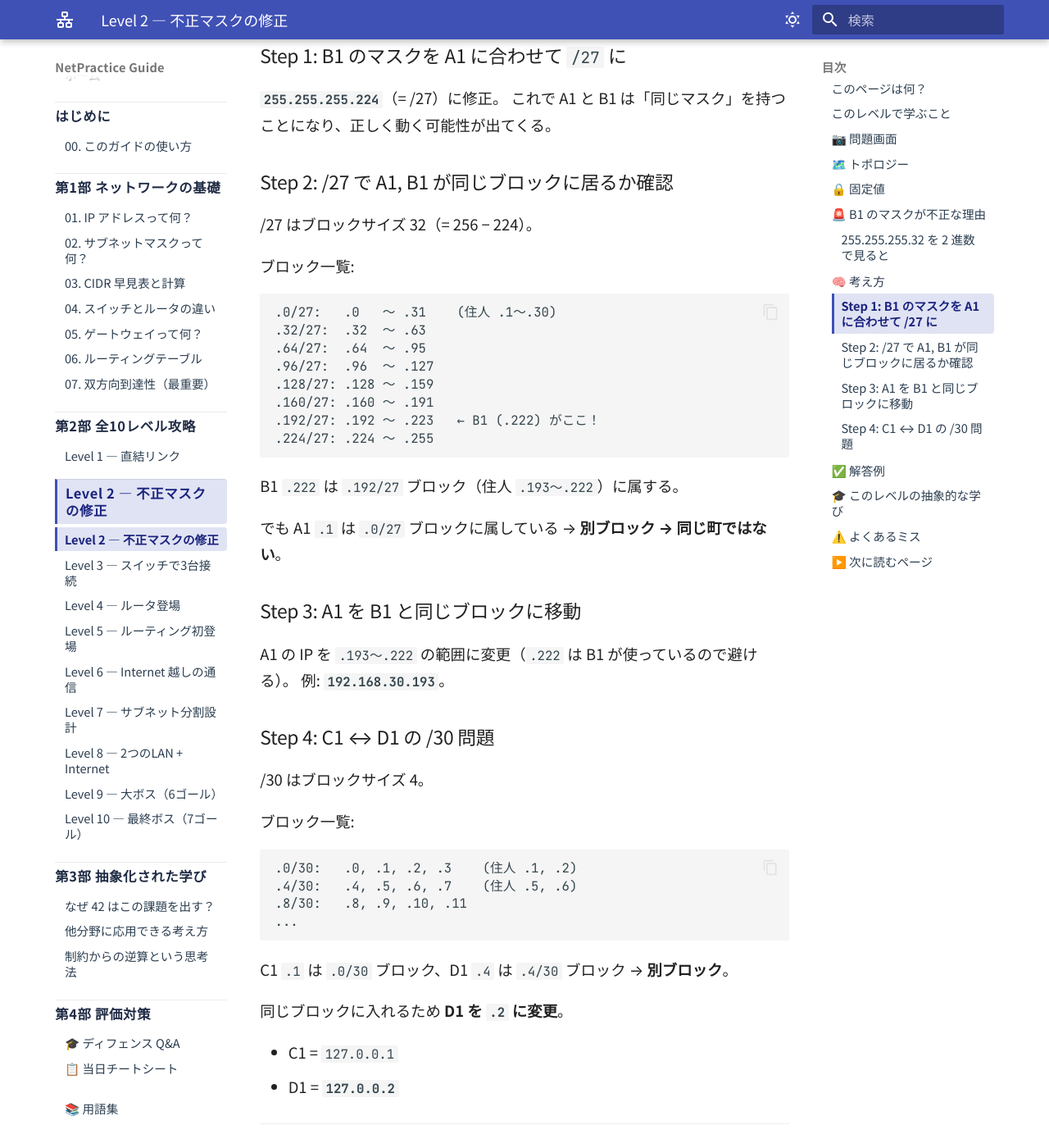
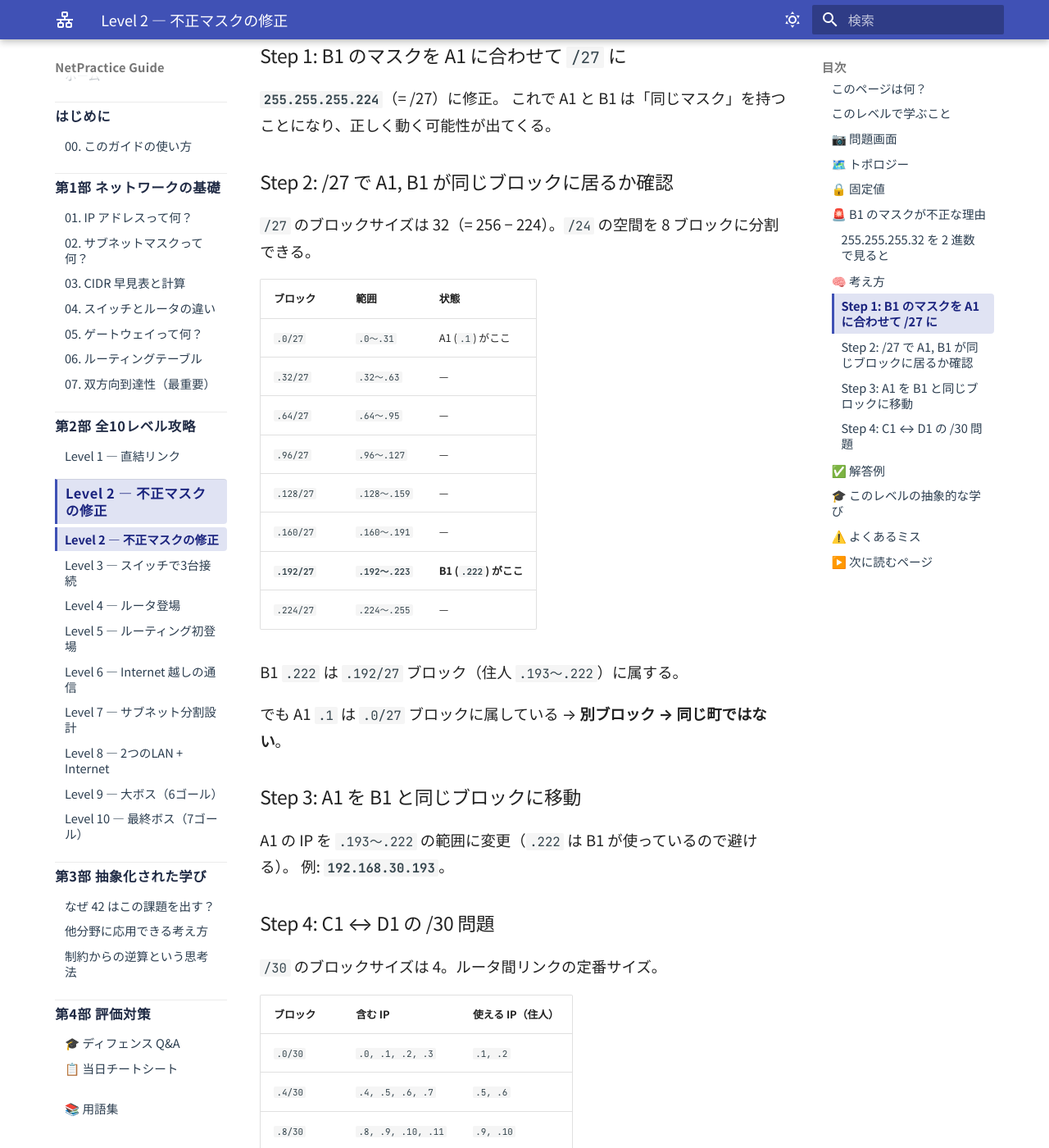
Before and after one commit to Tsunanko/netpractice-guide, an MkDocs documentation site: the page built from docs/02-levels/level2.md, in a window 1280 px wide and 1400 px high, scrolled down 3368 px. Shown: the whole window at 82% size. Built offline with MkDocs 1.6.1 and Material for MkDocs 9.7.7, drawn with Linux system fonts in a browser that asks for light colours.

Commit message:
Convert more ASCII pseudo-tables to Markdown tables across Level 1–6
- Level 1: AND-mask derivation as a 3-column (label / decimal / binary)
  table instead of a code block.
- Level 2: /27 and /30 block lists → tables with a state column
  highlighting where A1/B1/C1/D1 sit.
- Level 3: /25 block split → 2-row table with the "A1 がここ" marker.
- Level 5: /25 and /18 network derivations → .step-flow cards.
- Level 6: "/31 ではなぜダメか" explanation → danger admonition.
- Cheatsheet: "即不合格フラグ" → "即不合格の条件" to drop programmer jargon.

Co-Authored-By: Claude Opus 4.7 (1M context) <noreply@anthropic.com>

````diff
--- a/docs/02-levels/level2.md
+++ b/docs/02-levels/level2.md
@@ -86,19 +86,18 @@ flowchart LR
 
 ### Step 2: /27 で A1, B1 が同じブロックに居るか確認
 
-/27 はブロックサイズ 32（= 256 − 224）。
+`/27` のブロックサイズは 32（= 256 − 224）。`/24` の空間を 8 ブロックに分割できる。
 
-ブロック一覧:
-```
-.0/27:   .0   〜 .31    (住人 .1〜.30)
-.32/27:  .32  〜 .63
-.64/27:  .64  〜 .95
-.96/27:  .96  〜 .127
-.128/27: .128 〜 .159
-.160/27: .160 〜 .191
-.192/27: .192 〜 .223   ← B1 (.222) がここ！
-.224/27: .224 〜 .255
-```
+| ブロック | 範囲 | 状態 |
+|:---|:---|:---|
+| `.0/27` | `.0〜.31` | A1 (`.1`) がここ |
+| `.32/27` | `.32〜.63` | — |
+| `.64/27` | `.64〜.95` | — |
+| `.96/27` | `.96〜.127` | — |
+| `.128/27` | `.128〜.159` | — |
+| `.160/27` | `.160〜.191` | — |
+| **`.192/27`** | **`.192〜.223`** | **B1 (`.222`) がここ** |
+| `.224/27` | `.224〜.255` | — |
 
 B1 `.222` は `.192/27` ブロック（住人 `.193〜.222`）に属する。
 
@@ -111,15 +110,14 @@ A1 の IP を `.193〜.222` の範囲に変更（`.222` は B1 が使ってい
 
 ### Step 4: C1 ↔ D1 の /30 問題
 
-/30 はブロックサイズ 4。
+`/30` のブロックサイズは 4。ルータ間リンクの定番サイズ。
 
-ブロック一覧:
-```
-.0/30:   .0, .1, .2, .3    (住人 .1, .2)
-.4/30:   .4, .5, .6, .7    (住人 .5, .6)
-.8/30:   .8, .9, .10, .11
-...
-```
+| ブロック | 含む IP | 使える IP（住人） |
+|:---|:---|:---|
+| `.0/30` | `.0, .1, .2, .3` | `.1, .2` |
+| `.4/30` | `.4, .5, .6, .7` | `.5, .6` |
+| `.8/30` | `.8, .9, .10, .11` | `.9, .10` |
+| … | … | … |
 
 C1 `.1` は `.0/30` ブロック、D1 `.4` は `.4/30` ブロック → **別ブロック**。
 
````
Also changed, not shown: docs/02-levels/level1.md (+6 -7 lines), docs/02-levels/level3.md (+5 -5 lines), docs/02-levels/level5.md (+17 -11 lines), docs/02-levels/level6.md (+5 -8 lines), docs/04-defense/cheatsheet.md (+1 -1 lines).
